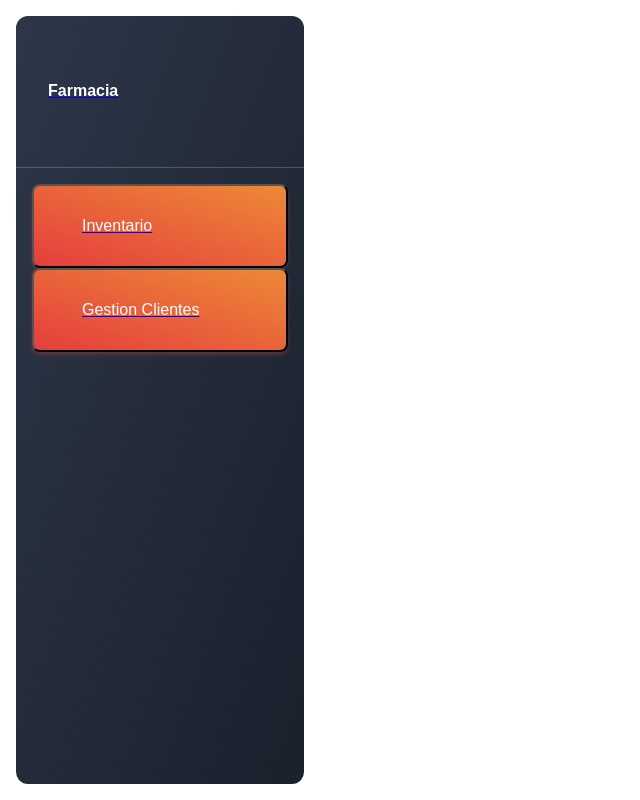
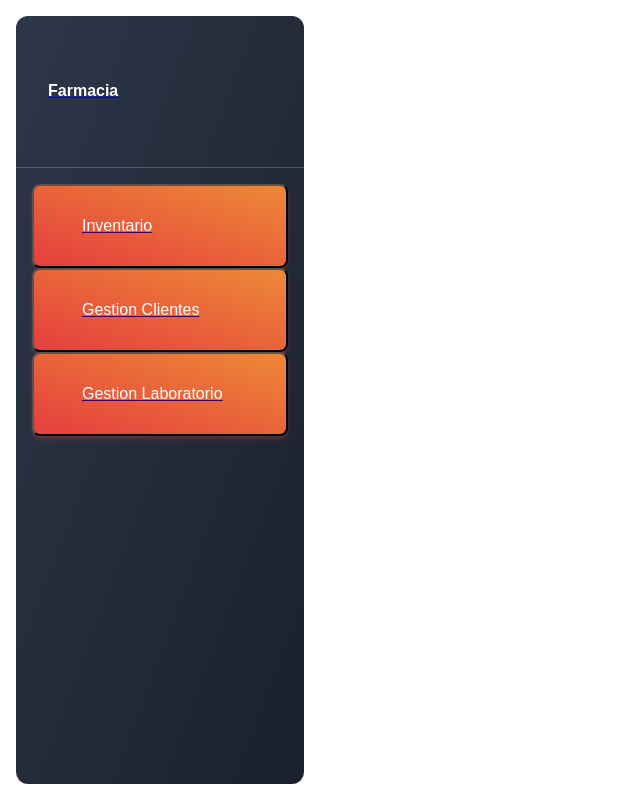
Before and after one commit to JesusRodrigoV/SistemaFarmaciaJRFrontend, an Angular app: page / in a window 1280 px wide. Shown: the whole page, without its empty margins (0-640 px from the left). Built offline with nearby package versions, Linux system fonts and the light colour scheme.

Commit message:
Menu de opciones agregado

```diff
--- a/angular.json
+++ b/angular.json
@@ -106,5 +106,8 @@
         }
       }
     }
+  },
+  "cli": {
+    "analytics": "e0a9f7a0-e1cf-43bd-8fd2-a40a3d396225"
   }
 }
--- a/src/app/src/navbar/navbar.component.ts
+++ b/src/app/src/navbar/navbar.component.ts
@@ -22,5 +22,10 @@ export class NavbarComponent {
 			route: "/gestion/clientes",
 			icon: " bxs-user-detail",
 		},
+		{
+			name: "Gestion Laboratorio",
+			route: "",
+			icon: "",
+		},
 	];
 }
```
